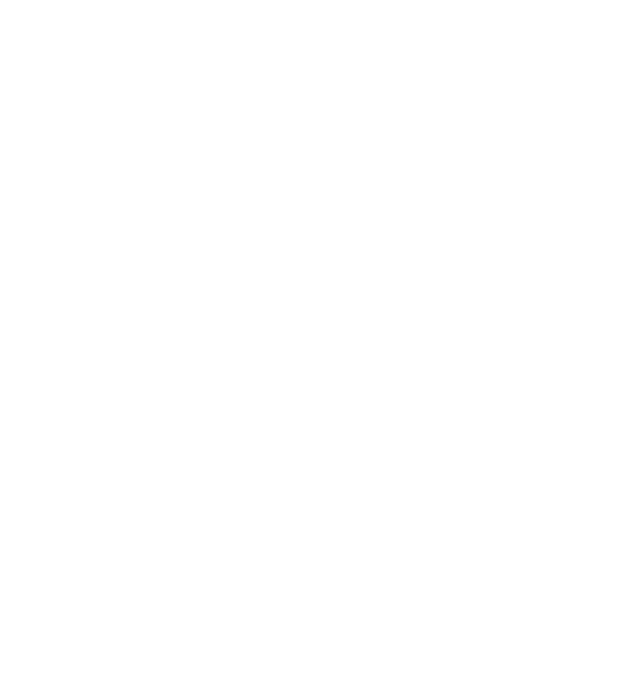
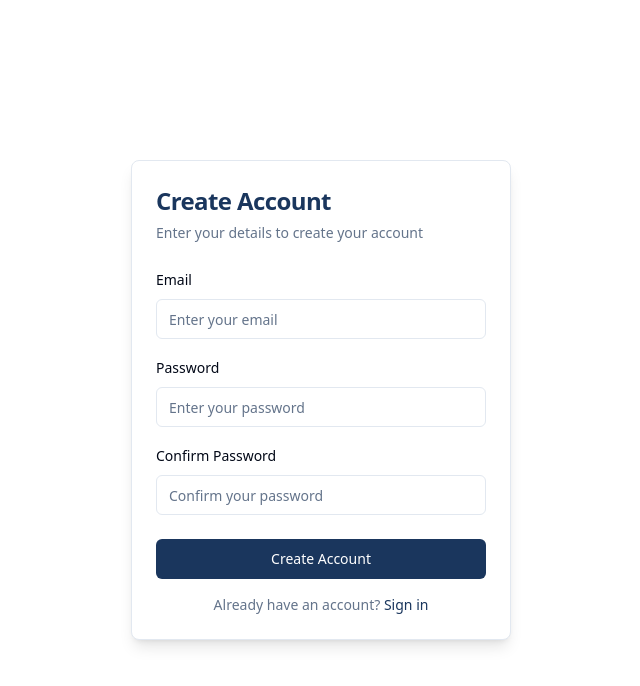
Before and after one commit to weaklyspeciala/earnview-rewards-00, a React (Vite) app: page /register in a window 1280 px wide. Before the commit this address had no page. Shown: the top 686 px of the page, without its empty margins (319-959 px from the left). Built offline with nearby package versions, Linux system fonts and the light colour scheme.

Commit message:
Fix black and white scene issue
Resolved an issue where clicking on the register or login buttons resulted in a black and white scene being displayed.
[skip gpt_engineer]

```diff
--- a/src/App.tsx
+++ b/src/App.tsx
@@ -4,6 +4,8 @@ import { TooltipProvider } from "@/components/ui/tooltip";
 import { QueryClient, QueryClientProvider } from "@tanstack/react-query";
 import { BrowserRouter, Routes, Route } from "react-router-dom";
 import Index from "./pages/Index";
+import Register from "./pages/Register";
+import Login from "./pages/Login";
 
 const queryClient = new QueryClient();
 
@@ -15,7 +17,8 @@ const App = () => (
       <BrowserRouter>
         <Routes>
           <Route path="/" element={<Index />} />
-          {/* Additional routes will be added here */}
+          <Route path="/register" element={<Register />} />
+          <Route path="/login" element={<Login />} />
         </Routes>
       </BrowserRouter>
     </TooltipProvider>
--- /dev/null
+++ b/src/pages/Login.tsx
@@ -0,0 +1,43 @@
+import { Button } from "@/components/ui/button";
+import { Card, CardContent, CardDescription, CardFooter, CardHeader, CardTitle } from "@/components/ui/card";
+import { Input } from "@/components/ui/input";
+import { Label } from "@/components/ui/label";
+import { Link } from "react-router-dom";
+
+const Login = () => {
+  return (
+    <div className="min-h-screen flex items-center justify-center bg-background">
+      <Card className="w-[380px] shadow-lg">
+        <CardHeader>
+          <CardTitle className="text-2xl text-primary">Welcome Back</CardTitle>
+          <CardDescription>
+            Enter your credentials to access your account
+          </CardDescription>
+        </CardHeader>
+        <CardContent className="space-y-4">
+          <div className="space-y-2">
+            <Label htmlFor="email">Email</Label>
+            <Input id="email" type="email" placeholder="Enter your email" />
+          </div>
+          <div className="space-y-2">
+            <Label htmlFor="password">Password</Label>
+            <Input id="password" type="password" placeholder="Enter your password" />
+          </div>
+        </CardContent>
+        <CardFooter className="flex flex-col space-y-4">
+          <Button className="w-full bg-primary text-primary-foreground hover:bg-primary/90">
+            Sign In
+          </Button>
+          <p className="text-sm text-muted-foreground text-center">
+            Don't have an account?{" "}
+            <Link to="/register" className="text-primary hover:underline">
+              Create account
+            </Link>
+          </p>
+        </CardFooter>
+      </Card>
+    </div>
+  );
+};
+
+export default Login;
--- /dev/null
+++ b/src/pages/Register.tsx
@@ -0,0 +1,51 @@
+import { Button } from "@/components/ui/button";
+import { Card, CardContent, CardDescription, CardFooter, CardHeader, CardTitle } from "@/components/ui/card";
+import { Input } from "@/components/ui/input";
+import { Label } from "@/components/ui/label";
+import { Link } from "react-router-dom";
+
+const Register = () => {
+  return (
+    <div className="min-h-screen flex items-center justify-center bg-background">
+      <Card className="w-[380px] shadow-lg">
+        <CardHeader>
+          <CardTitle className="text-2xl text-primary">Create Account</CardTitle>
+          <CardDescription>
+            Enter your details to create your account
+          </CardDescription>
+        </CardHeader>
+        <CardContent className="space-y-4">
+          <div className="space-y-2">
+            <Label htmlFor="email">Email</Label>
+            <Input id="email" type="email" placeholder="Enter your email" />
+          </div>
+          <div className="space-y-2">
+            <Label htmlFor="password">Password</Label>
+            <Input id="password" type="password" placeholder="Enter your password" />
+          </div>
+          <div className="space-y-2">
+            <Label htmlFor="confirm-password">Confirm Password</Label>
+            <Input
+              id="confirm-password"
+              type="password"
+              placeholder="Confirm your password"
+            />
+          </div>
+        </CardContent>
+        <CardFooter className="flex flex-col space-y-4">
+          <Button className="w-full bg-primary text-primary-foreground hover:bg-primary/90">
+            Create Account
+          </Button>
+          <p className="text-sm text-muted-foreground text-center">
+            Already have an account?{" "}
+            <Link to="/login" className="text-primary hover:underline">
+              Sign in
+            </Link>
+          </p>
+        </CardFooter>
+      </Card>
+    </div>
+  );
+};
+
+export default Register;
```
Also changed, not shown: src/integrations/supabase/types.ts (line endings or trailing spaces).
